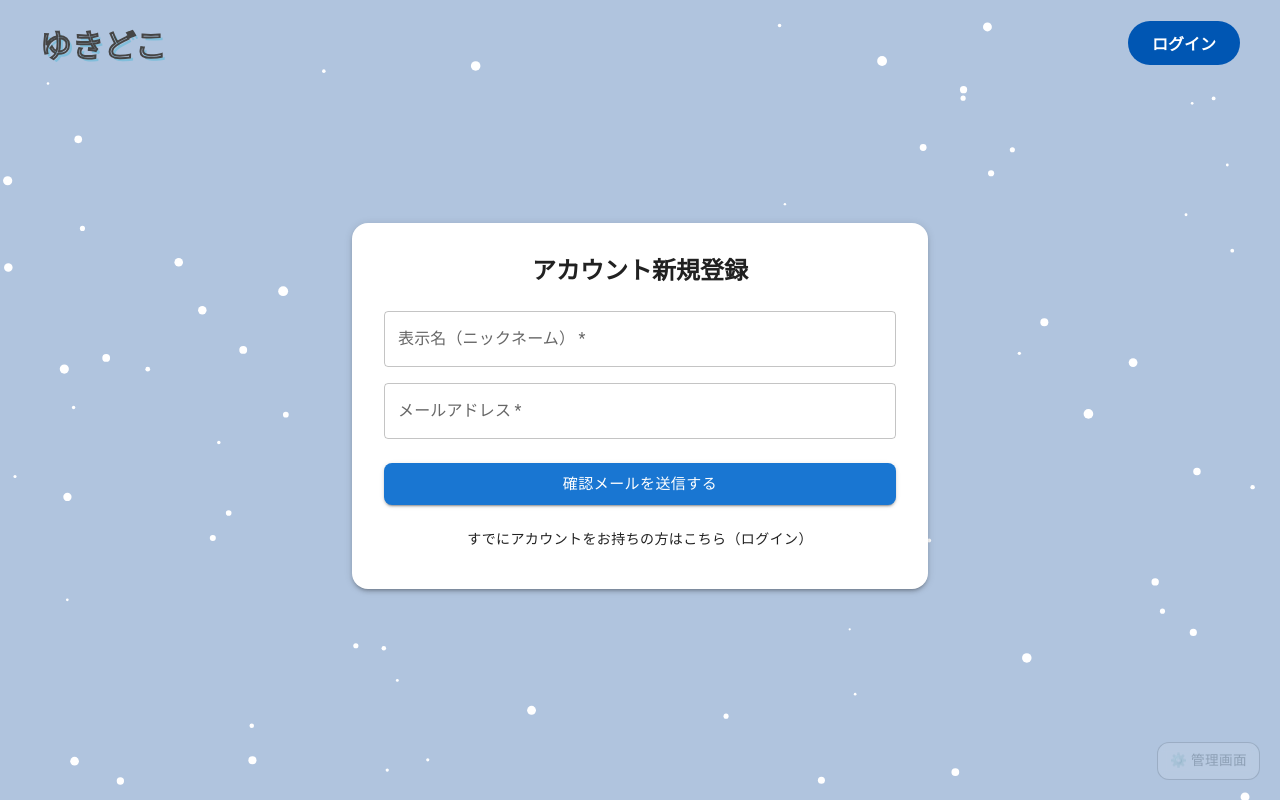
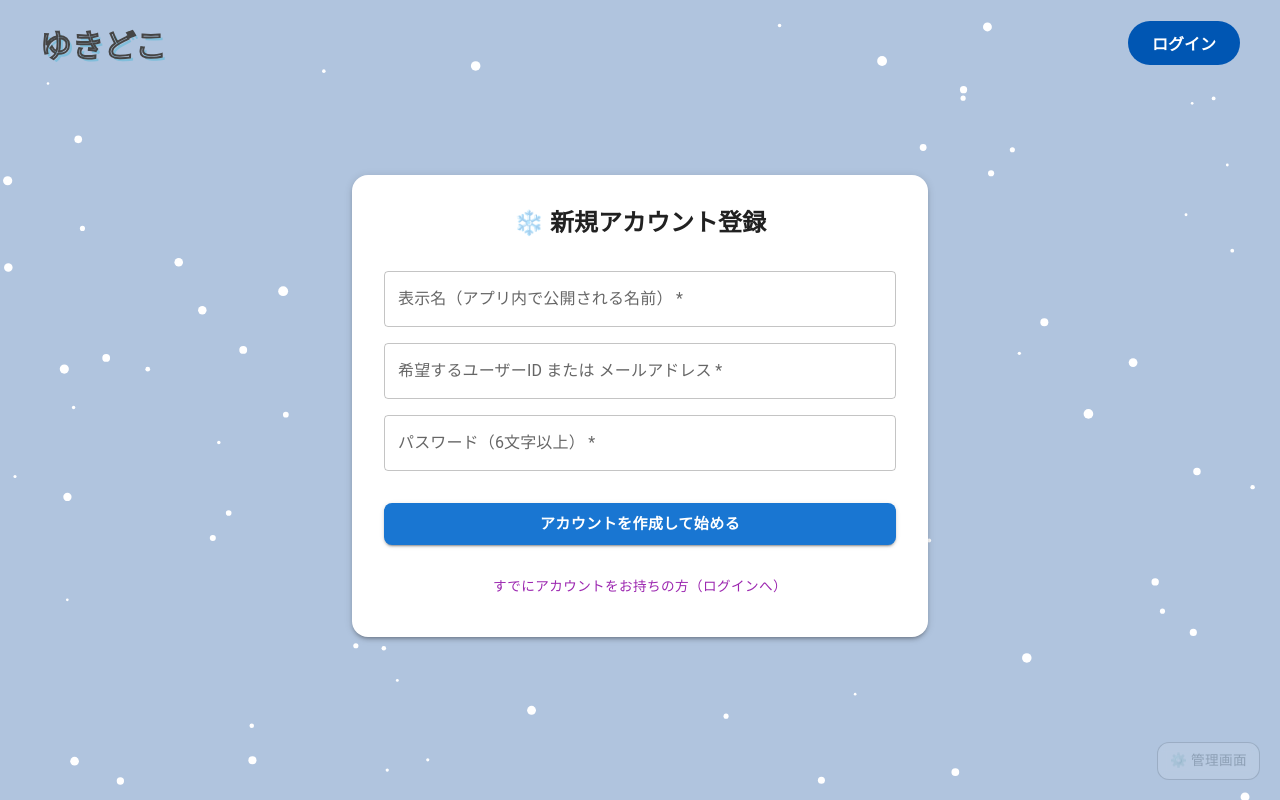
Before and after one commit to novice1248/yukidoko, a React (Vite) app: page /yukidoko/Register in a window 1280 px wide. Built offline with nearby package versions, Linux system fonts and the light colour scheme; no server answers.

Commit message:
新規登録機能を改善し、ユーザーIDまたはメールアドレスでの登録をサポート。入力欄のラベルを更新し、エラーメッセージを詳細化。登録完了後にマイページへ自動遷移する機能を追加。

```diff
--- a/src/pages/Login.tsx
+++ b/src/pages/Login.tsx
@@ -4,7 +4,8 @@ import { getAuth, signInWithPopup, signInWithEmailAndPassword, updateProfile, ge
 import { Box, Button, Container, Grid, TextField, Typography, Paper, Snackbar, Alert } from "@mui/material";
 
 export const Login: React.FC = () => {
-    const [email, setEmail] = useState("");
+    // 💡 入力欄のステートを「IDまたはメールアドレス」に変更
+    const [loginIdOrEmail, setLoginIdOrEmail] = useState("");
     const [password, setPassword] = useState("");
     const [displayName, setDisplayName] = useState("");
     const [mode, setMode] = useState<"login" | "googleSetup">("login");
@@ -52,16 +53,27 @@ export const Login: React.FC = () => {
         }
     };
 
-    const handleEmailLogin = async () => {
-        if (!email || !password) return;
+    // 💡 IDまたはメールアドレスでのログイン判定ロジック
+    const handleIdOrEmailLogin = async () => {
+        if (!loginIdOrEmail || !password) return;
+
+        let finalEmail = loginIdOrEmail.trim();
+
+        // 💡 入力された文字列に「@」が含まれていない場合は「ユーザーID」と判定
+        if (!finalEmail.includes("@")) {
+            // 裏側で自動的に疑似メールアドレスの形式へ変換
+            finalEmail = `${finalEmail}@yukidoko.local`;
+        }
+
         try {
-            await signInWithEmailAndPassword(auth, email, password);
+            // 判定して確定したアドレス（または疑似アドレス）でFirebaseに認証をリクエスト
+            await signInWithEmailAndPassword(auth, finalEmail, password);
             setAlertMessage("ログインしました。");
             setAlertSeverity("success");
             setOpen(true);
             setTimeout(() => navigate("/home"), 1000);
         } catch (error: any) {
-            setAlertMessage("メールアドレスまたはパスワードが間違っています。");
+            setAlertMessage("ユーザーID、メールアドレス、またはパスワードが間違っています。");
             setAlertSeverity("error");
             setOpen(true);
         }
@@ -82,10 +94,19 @@ export const Login: React.FC = () => {
                         ) : (
                             <Box component="div" sx={{ display: 'flex', flexDirection: 'column', gap: 2 }}>
                                 <Typography variant="h5" align="center" gutterBottom sx={{ fontWeight: 'bold', mb: 3 }}>ログイン</Typography>
-                                <TextField label="メールアドレス" variant="outlined" value={email} onChange={(e) => setEmail(e.target.value)} fullWidth required />
+
+                                {/* 💡 ラベルを「ユーザーIDまたはメールアドレス」にアップデート */}
+                                <TextField
+                                    label="ユーザーID または メールアドレス"
+                                    variant="outlined"
+                                    value={loginIdOrEmail}
+                                    onChange={(e) => setLoginIdOrEmail(e.target.value)}
+                                    fullWidth
+                                    required
+                                />
                                 <TextField label="パスワード" variant="outlined" type="password" value={password} onChange={(e) => setPassword(e.target.value)} fullWidth required />
 
-                                <Button variant="contained" color="primary" size="large" onClick={handleEmailLogin} sx={{ mt: 1, borderRadius: 2 }}>メールアドレスでログイン</Button>
+                                <Button variant="contained" color="primary" size="large" onClick={handleIdOrEmailLogin} sx={{ mt: 1, borderRadius: 2 }}>ログイン</Button>
                                 <Button variant="outlined" color="inherit" size="large" onClick={signInWithGoogle} sx={{ borderRadius: 2 }}>Google でログイン / 登録</Button>
 
                                 <Box display="flex" justifyContent="space-between" mt={1}>
@@ -97,23 +118,11 @@ export const Login: React.FC = () => {
                         <Snackbar open={open} autoHideDuration={3000} onClose={() => setOpen(false)} anchorOrigin={{ vertical: 'bottom', horizontal: 'center' }}>
                             <Alert severity={alertSeverity} sx={{ width: '100%', borderRadius: 2 }}>{alertMessage}</Alert>
                         </Snackbar>
-                    {/* 🤫 右下にひっそり隠された、管理者専用の裏口ボタン */}
-    {/* 🤫 右下にひっそり隠された、管理者専用の裏口ボタン（ちょっと拡大版） */}
-    <Box
-        sx={{
-            position: "fixed",
-            bottom: 20, // 少し内側に寄せて押しやすく
-            right: 20,
-            zIndex: 999
-        }}
-    >
-
-    </Box>
-
-  </Paper>
-</Grid>
-</Grid>
-</Container> // 👈 一番最後の閉じタグのすぐ上が定位置です
+                    </Paper>
+                </Grid>
+            </Grid>
+        </Container>
     );
 };
+
 export default Login;
--- a/src/pages/Register.tsx
+++ b/src/pages/Register.tsx
@@ -1,45 +1,75 @@
 import React, { useState } from "react";
 import { useNavigate } from "react-router-dom";
-import { getAuth, sendSignInLinkToEmail } from "firebase/auth";
+import { getAuth, createUserWithEmailAndPassword, updateProfile } from "firebase/auth";
 import { Box, Button, Container, Grid, TextField, Typography, Paper, Snackbar, Alert } from "@mui/material";
 
 export const Register: React.FC = () => {
-    const [email, setEmail] = useState("");
+    const [registerIdOrEmail, setRegisterIdOrEmail] = useState("");
+    const [password, setPassword] = useState("");
     const [displayName, setDisplayName] = useState("");
     const navigate = useNavigate();
+
+    // 通知（スナックバー）用ステート
     const [open, setOpen] = useState(false);
     const [alertMessage, setAlertMessage] = useState("");
     const [alertSeverity, setAlertSeverity] = useState<"success" | "error" | "info">("info");
 
     const auth = getAuth();
 
-    const handleRegister = async () => {
-        if (!email.trim() || !displayName.trim()) {
-            setAlertMessage("表示名とメールアドレスを入力してください。");
+    // 💡 新規登録処理のハンドラー
+    const handleRegisterSubmit = async (e: React.FormEvent) => {
+        e.preventDefault();
+
+        if (!registerIdOrEmail || !password || !displayName.trim()) {
+            setAlertMessage("すべての項目を入力してください。");
             setAlertSeverity("error");
             setOpen(true);
             return;
         }
 
-        // 💡 メールのリンクをクリックした時の戻り先URL（/SetPassword）を指定
-        const actionCodeSettings = {
-            url: window.location.origin + '/yukidoko/SetPassword',
-            handleCodeInApp: true,
-        };
+        if (password.length < 6) {
+            setAlertMessage("パスワードは6文字以上で入力してください。");
+            setAlertSeverity("error");
+            setOpen(true);
+            return;
+        }
+
+        let finalEmail = registerIdOrEmail.trim();
+
+        // 💡 入力された値に「@」が含まれていない場合は「ユーザーID」として処理
+        if (!finalEmail.includes("@")) {
+            // ログイン画面（Login.tsx）と完全に一致するダミードメインを結合
+            finalEmail = `${finalEmail}@yukidoko.local`;
+        }
 
         try {
-            await sendSignInLinkToEmail(auth, email, actionCodeSettings);
+            // 1. Firebase Auth にアカウント（疑似メールアドレス or 本物メールアドレス）を作成
+            const userCredential = await createUserWithEmailAndPassword(auth, finalEmail, password);
 
-            // 💡 リンクを踏んだ時に照合できるよう、ブラウザにメアドと名前を一時保存
-            window.localStorage.setItem("emailForSignIn", email);
-            window.localStorage.setItem("displayNameForSignIn", displayName);
+            // 2. アカウント作成に成功したら、同時に入力された「表示名」をプロフィールに登録
+            if (userCredential.user) {
+                await updateProfile(userCredential.user, {
+                    displayName: displayName.trim()
+                });
+            }
 
-            setAlertMessage("確認メールを送信しました！メール内のリンクを開いてパスワードを設定してください。");
+            setAlertMessage("アカウントの登録が完了しました！");
             setAlertSeverity("success");
             setOpen(true);
+
+            // 💡 登録完了後、1秒待って自動的にマイページまたはホームへ移動
+            setTimeout(() => navigate("/Mypage"), 1000);
+
         } catch (error: any) {
             console.error(error);
-            setAlertMessage("エラーが発生しました。メールアドレスが正しいか確認してください。");
+            // エラー原因に応じたメッセージ分岐
+            if (error.code === "auth/email-already-in-use") {
+                setAlertMessage("このユーザーIDまたはメールアドレスは既に登録されています。");
+            } else if (error.code === "auth/invalid-email") {
+                setAlertMessage("使用できない文字が含まれているか、形式が正しくありません。");
+            } else {
+                setAlertMessage("アカウント登録に失敗しました。時間をおいて再度お試しください。");
+            }
             setAlertSeverity("error");
             setOpen(true);
         }
@@ -50,21 +80,68 @@ export const Register: React.FC = () => {
             <Grid container justifyContent="center" alignItems="center" sx={{ minHeight: "80vh" }}>
                 <Grid item xs={12} sm={8} md={6}>
                     <Paper elevation={3} sx={{ padding: 4, borderRadius: 4 }}>
-                        <Typography variant="h5" align="center" gutterBottom sx={{ fontWeight: 'bold', mb: 3 }}>
-                            アカウント新規登録
-                        </Typography>
-                        <Box component="div" sx={{ display: 'flex', flexDirection: 'column', gap: 2 }}>
-                            <TextField label="表示名（ニックネーム）" variant="outlined" value={displayName} onChange={(e) => setDisplayName(e.target.value)} fullWidth required />
-                            <TextField label="メールアドレス" variant="outlined" value={email} onChange={(e) => setEmail(e.target.value)} fullWidth required />
+                        <Box component="form" onSubmit={handleRegisterSubmit} sx={{ display: 'flex', flexDirection: 'column', gap: 2 }}>
+                            <Typography variant="h5" align="center" gutterBottom sx={{ fontWeight: 'bold', mb: 2 }}>
+                                ❄️ 新規アカウント登録
+                            </Typography>
 
-                            <Button variant="contained" color="primary" size="large" onClick={handleRegister} sx={{ mt: 1, borderRadius: 2 }}>
-                                確認メールを送信する
+                            {/* 表示名（ニックネーム）入力欄 */}
+                            <TextField
+                                label="表示名（アプリ内で公開される名前）"
+                                variant="outlined"
+                                value={displayName}
+                                onChange={(e) => setDisplayName(e.target.value)}
+                                placeholder="例: たかし"
+                                fullWidth
+                                required
+                            />
+
+                            {/* ユーザーID または メールアドレス 入力欄 */}
+                            <TextField
+                                label="希望するユーザーID または メールアドレス"
+                                variant="outlined"
+                                value={registerIdOrEmail}
+                                onChange={(e) => setRegisterIdOrEmail(e.target.value)}
+                                placeholder="お好みのID、またはメールアドレス"
+                                fullWidth
+                                required
+                            />
+
+                            {/* パスワード入力欄 */}
+                            <TextField
+                                label="パスワード（6文字以上）"
+                                variant="outlined"
+                                type="password"
+                                value={password}
+                                onChange={(e) => setPassword(e.target.value)}
+                                fullWidth
+                                required
+                            />
+
+                            <Button
+                                type="submit"
+                                variant="contained"
+                                color="primary"
+                                size="large"
+                                sx={{ mt: 2, borderRadius: 2, fontWeight: "bold" }}
+                            >
+                                アカウントを作成して始める
                             </Button>
-                            <Button variant="text" color="inherit" onClick={() => navigate("/login")}>
-                                すでにアカウントをお持ちの方はこちら（ログイン）
-                            </Button>
+
+                            <Box display="flex" justifyContent="center" mt={1}>
+                                <Button
+                                    variant="text"
+                                    color="secondary"
+                                    onClick={() => navigate("/Login")}
+                                    sx={{ fontSize: '0.85rem' }}
+                                >
+                                    すでにアカウントをお持ちの方（ログインへ）
+                                </Button>
+                            </Box>
                         </Box>
-                        <Snackbar open={open} autoHideDuration={5000} onClose={() => setOpen(false)} anchorOrigin={{ vertical: 'bottom', horizontal: 'center' }}>
+
+                        {/* 通知ポップアップ */}
+                        <Snackbar open={open} autoHideDuration={3000} onClose={() => setOpen(false)} anchorOrigin={{ vertical: 'bottom', horizontal: 'center' }}>
                             <Alert severity={alertSeverity} sx={{ width: '100%', borderRadius: 2 }}>{alertMessage}</Alert>
                         </Snackbar>
                     </Paper>
```
